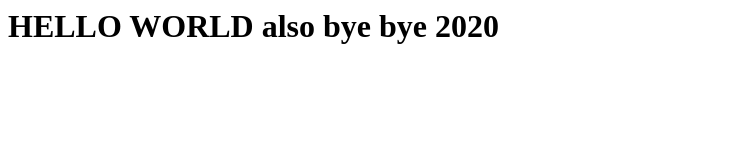
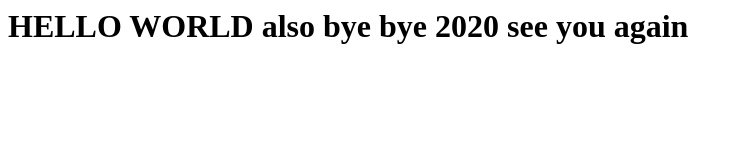
Before and after one commit to maheshnyayadhish/Drepo, a plain HTML site: page index.html in a window 1280 px wide. Shown: the whole page, without its empty margins (0-743 px from the left). Drawn offline with Linux system fonts and the light colour scheme.

Commit message:
updated for web hook

```diff
--- a/index.html
+++ b/index.html
@@ -3,6 +3,6 @@
    <title> Test </title>
 </head>
 <body>
-<h1>HELLO WORLD also bye bye 2020</h1>
+<h1>HELLO WORLD also bye bye 2020 see you again</h1>
 </body>
 </html>
```
